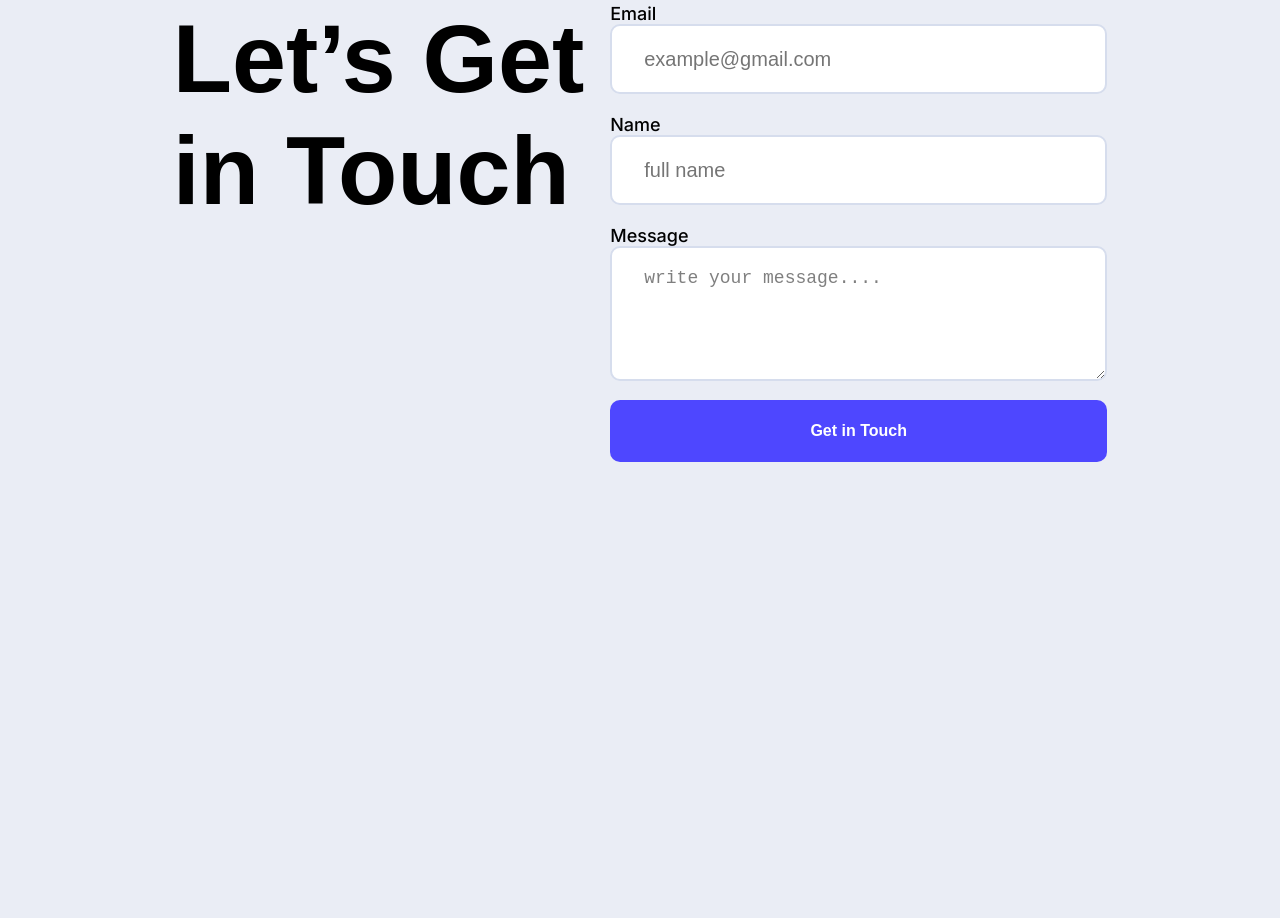
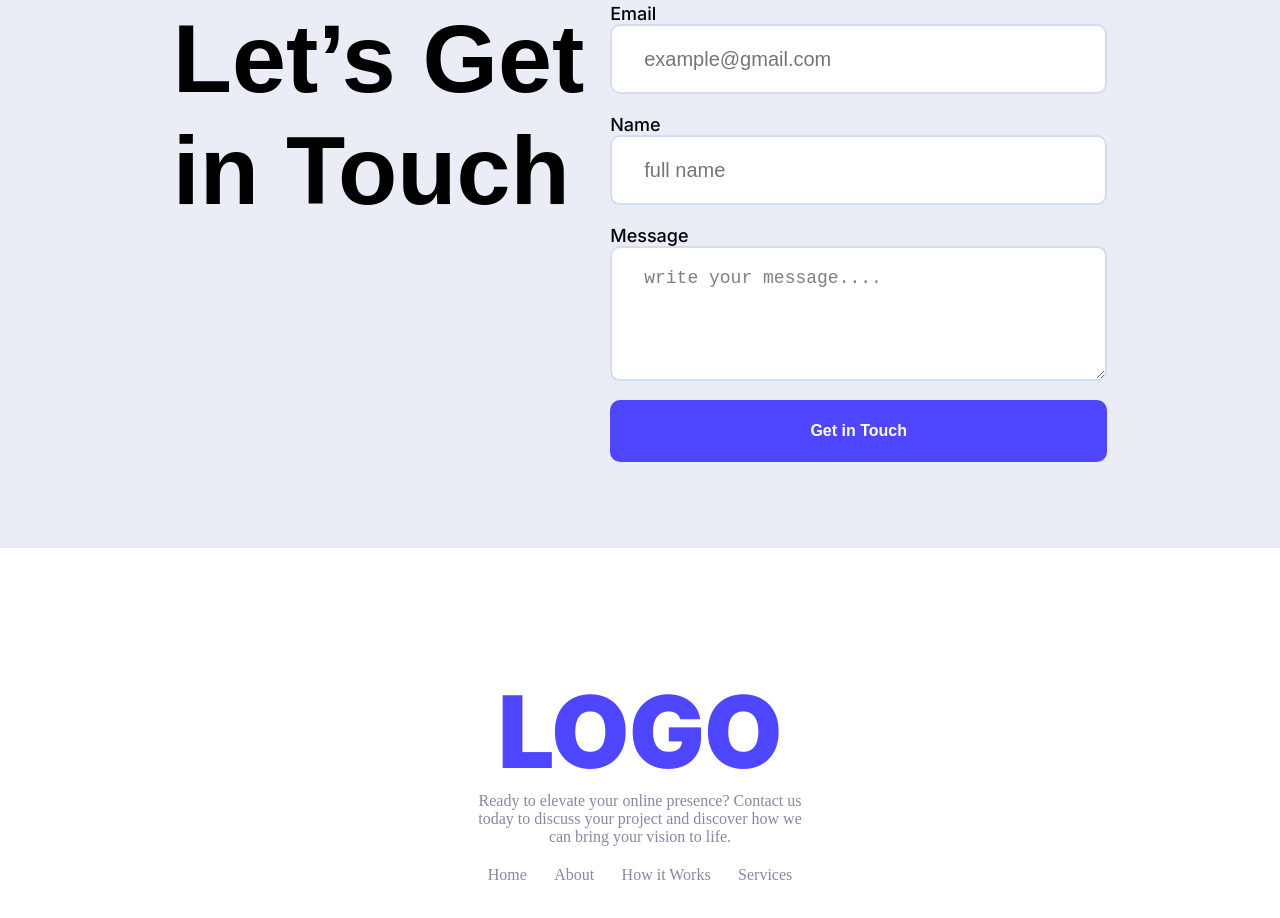
Before and after one commit to sabakdas/assignment-one, a plain HTML site: page index.html in a window 1280 px wide. Shown: the part 2822-3740 px from the top of the page. Before the commit the page ends 3370 px from the top, so only its background shows below. Drawn offline with Linux system fonts and the light colour scheme.

Commit message:
footer section and hover effect added

```diff
--- a/index.html
+++ b/index.html
@@ -128,14 +128,24 @@
                         <label for="message">Message</label><br>
                         <textarea name="" id="message" >write your message....</textarea><br>
                         <input type="submit" value="Get in Touch" class="btn-primary raleway-normal">
-
                     </form>
                 </div>
             </div>
         </section>
-
     </main>
     <footer>
+        <div class="footer-container">
+         <div class="footer-content">
+            <h1 class="inter-normal">LOGO</h1>
+            <p>Ready to elevate your online presence? Contact us today to discuss your project and discover how we can bring your vision to life.</p>
+         </div>
+        <div class="footer-info">
+            <div><a href="#">Home</a></div>
+            <div><a href="#">About</a></div>
+            <div><a href="#">How it Works</a></div>
+            <div><a href="#">Services</a></div>
+        </div>
+        </div>
 
     </footer>
 </body>
--- a/styles.css
+++ b/styles.css
@@ -18,6 +18,7 @@
 /* shared styles */
 body{
   background-color: rgb(214, 221, 237,0.5);
+
 }
 .primary-color{
  color: #4E47FF;
@@ -31,7 +32,14 @@ body{
   border:none;
   color: white;
   padding: 12px 36px;
+}
+.btn-primary:hover{
+  background-color: white;
+  color:orange;
   cursor: pointer;
+  box-shadow: 0 0 10px rgba(0, 0, 0, 0.5);
+  font-size: 16px;
+  font-weight: bold;
 }
 /* header styles */
 .header{
@@ -96,6 +104,9 @@ nav button{
   margin-left: 220px;
   cursor: pointer;
 }
+.action-area img:hover{
+  box-shadow:0 0 15px rgba(0, 0, 255, 0.5);
+}
 /* user information styles */
 .user-area{
   text-align:center ;
@@ -104,6 +115,9 @@ nav button{
   background-color:rgba(78, 71, 255, 0.1);
   border-radius: 24px;
   border:none;
+}
+.user-area:hover{
+  box-shadow:0 0 15px rgba(0, 0, 0, 0.5);
 }
 .user-details{
   display: flex;
@@ -153,9 +167,12 @@ nav button{
   border:none;
   border-radius: 14px;
   justify-content: space-around;
-  gap: 40px;
+  margin-right: 1rem;
   padding:24px;
   cursor: pointer;
+}
+.indi-review:hover{
+  box-shadow:0 0 15px rgba(0, 0, 0, 0.5);
 }
 .indi-review h3{margin-top: 24px;
 font-size: 24px;}
@@ -198,7 +215,15 @@ font-size: 24px;}
   height: auto;
   border-radius:48px ;
   cursor: pointer;
+
 }
+.section-four-area:hover{
+  box-shadow:0 0 15px rgba(0, 0, 0, 0.5);
+}
+.section-four-area img:hover{
+  box-shadow:0 0 15px rgba(0, 0, 255, 0.5);
+}
+
 /* section five styles */
 .section-five-area{
   display: flex;
@@ -246,3 +271,35 @@ font-size: 24px;}
   font-size: 16px;
   font-weight: bold;
 }
+/* footer section styles */
+footer{
+  background-color: white;
+  padding:20px;
+}
+.footer-container{
+  margin:103px 454px;
+align-items: center;
+  text-align: center;
+}
+.footer-info{
+  display: flex;
+  justify-content: space-around;
+}
+.footer-info a{
+  color:#8987A1;
+  text-decoration: none;
+}
+.footer-info a:hover{
+  color:orange;
+  font-size:16px;
+  font-weight: bold;
+}
+.footer-content h1{
+  font-size: 100px;
+  font-weight: 900;
+  color:#4E47FF;
+}
+.footer-content p{
+  color:#8987A1;
+  padding-bottom: 20px;
+}
```
